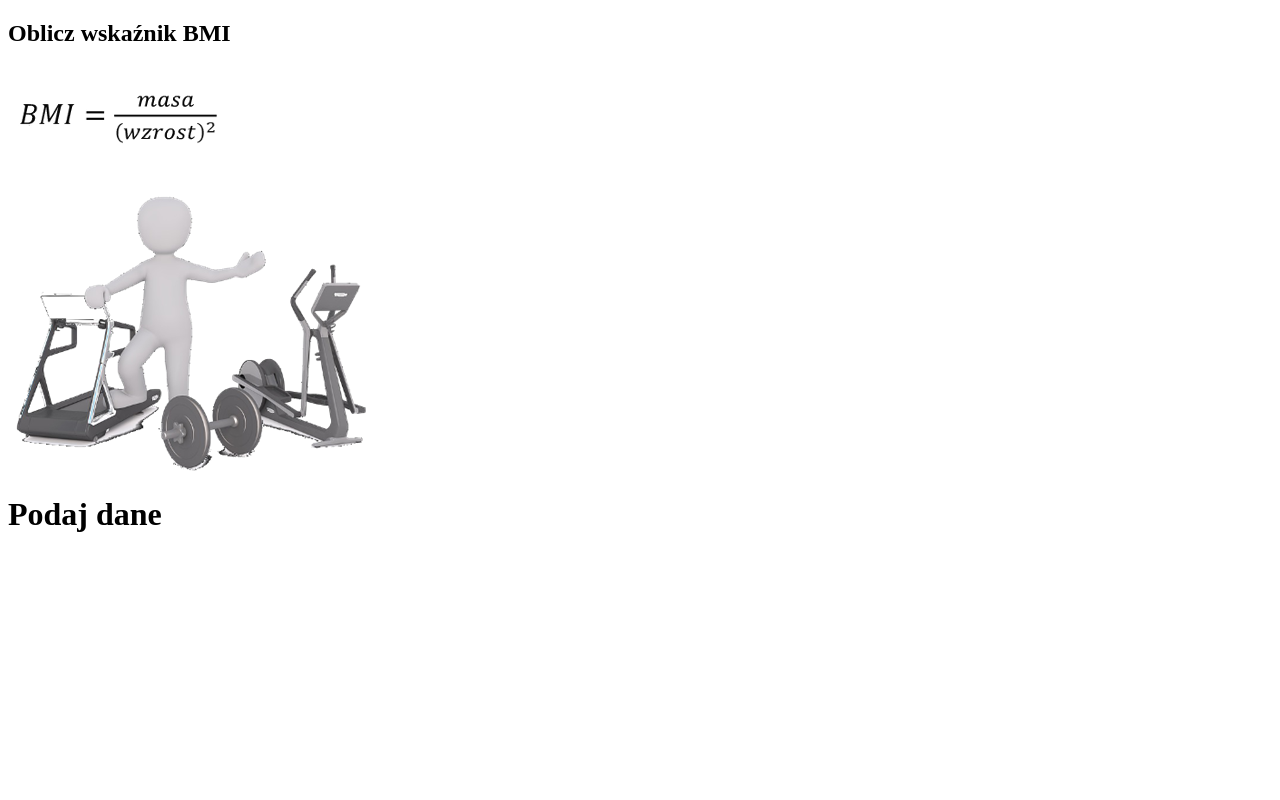
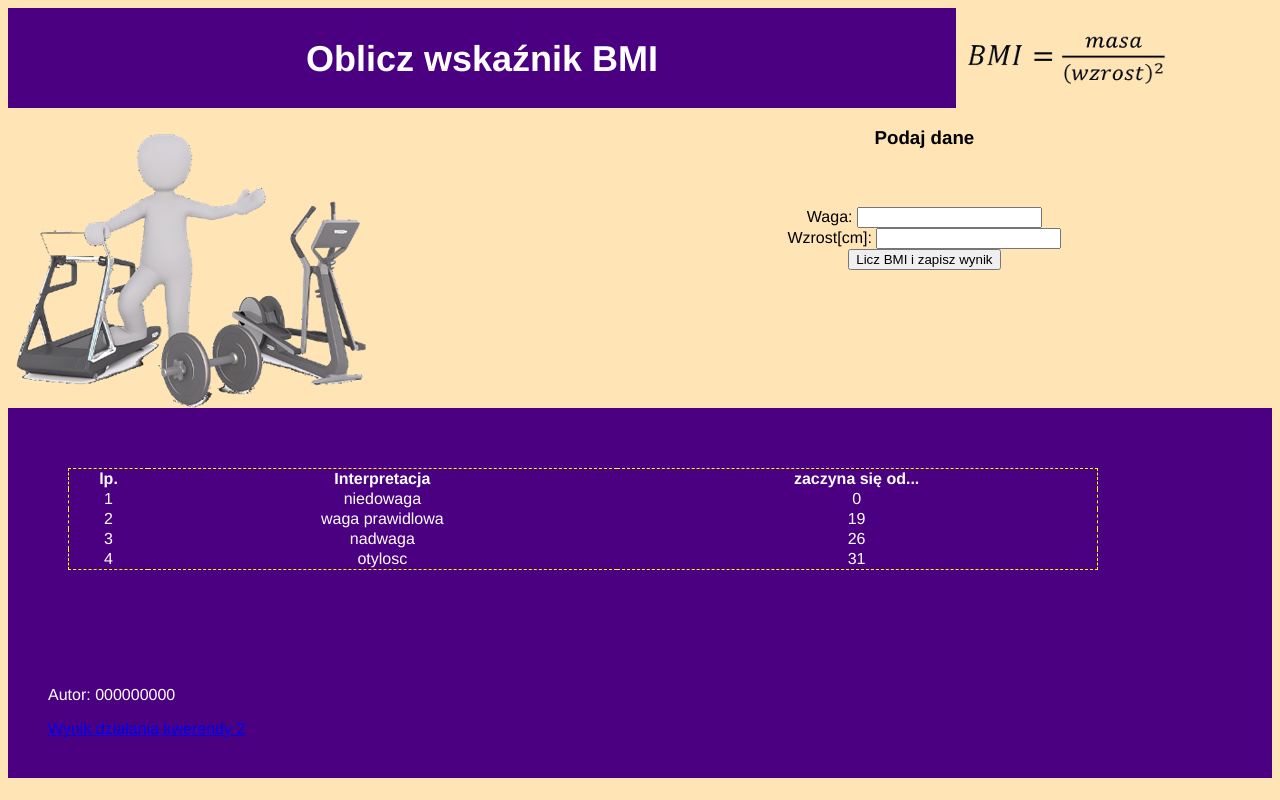
Before and after one commit to GrygielSzymon/Technikum-19, a PHP site: page /waga.php in a window 1280 px wide. Run offline with PHP 8.4, Linux system fonts and the light colour scheme; data comes from the database, SQL or seed files in the repository.

Commit message:
Add files via upload

```diff
--- /dev/null
+++ b/PAI-3/Lekcja10_2_wstawianie_do_bazy_formularz/cw1_ee_09_2021_01_04/styl4.css
@@ -0,0 +1,54 @@
+body{
+    font-family: Helvetica;
+    background-color: #FFE4B5;
+}
+header{
+    display: flex;
+}
+.baner{
+    background-color: #4B0082;
+    color: white;
+    text-align: center;
+    width: 75%;
+    height: 100px;
+    font-size: 150%;
+}
+.banerLogo{
+    width: 25%;
+    height: 100px;
+}
+.leftRight{
+    display: flex;
+}
+.left{
+    width: 45%;
+    height: 300px;
+}
+.right{
+    width: 55%;
+    height: 300px;
+    text-align: center;
+}
+form{
+    padding: 40px;
+}
+main{
+    background-color: #4B0082;
+    padding: 60px;
+}
+table{
+    color: white;
+    text-align: center;
+    width: 90%;
+    border: 1px dashed yellow;
+    border-collapse: collapse;
+}
+tr:hover{
+    background-color: #9370DB;
+    color: yellow;
+}
+footer{
+    background-color: #4B0082;
+    color: white;
+    padding: 40px;
+}
--- a/PAI-3/Lekcja10_2_wstawianie_do_bazy_formularz/cw1_ee_09_2021_01_04/waga.php
+++ b/PAI-3/Lekcja10_2_wstawianie_do_bazy_formularz/cw1_ee_09_2021_01_04/waga.php
@@ -1,12 +1,17 @@
 <!DOCTYPE html>
 <html lang="pl">
+
 <head>
     <meta charset="UTF-8">
     <meta name="viewport" content="width=device-width, initial-scale=1.0">
-    <link rel=""stylesheet href="styl4.css">
+    <link rel="stylesheet" href="styl4.css">
     <title>Twój wskaźnik BMI</title>
 </head>
+
 <body>
+    <?php
+        $mysqli = mysqli_connect("localhost", "root", "", "egzamin");
+    ?>
     <header>
         <section class="baner">
             <h2>Oblicz wskaźnik BMI</h2>
@@ -17,21 +22,64 @@
         </section>
     </header>
 
-    <left>
-        <img src="rys1.png" alt="zrzuć kalorie!">
-    </left>
+    <article class="leftRight">
+        <section class="left">
+            <img src="rys1.png" alt="zrzuć kalorie!">
+        </section>
 
-    <right>
-        <h1>Podaj dane</h1>
-
-    </right>
+        <section class="right">
+            <h1>Podaj dane</h1>
+            <form method="post">
+                <label>
+                    Waga: <input type="number" name="waga">
+                </label>
+                <br>
+                <label>
+                    Wzrost[cm]: <input type="number" name="wzrost">
+                </label>
+                <br>
+                <button type="submit">Licz BMI i zapisz wynik</button>
+            </form>
+            <?php
+                if (!empty($_POST["waga"]) && !empty($_POST["wzrost"])) {
+                    $waga = $_POST["waga"];
+                    $wzrost = $_POST["wzrost"];
+                    $bmi = $waga / ($wzrost * $wzrost) * 10000;
+                    if($bmi > 0 && $bmi < 19) $przedzial = 1;
+                    if($bmi > 19 && $bmi < 26) $przedzial = 2;
+                    if($bmi > 26 && $bmi < 31) $przedzial = 3;
+                    if($bmi > 31 && $bmi < 100) $przedzial = 4;
+                    echo "Twoja waga: $waga; Twój wzrost: $wzrost<br/>BMI wynosi: $bmi";
+                    $data = DATE("Y-m-d");
+                    mysqli_query($mysqli, "INSERT INTO wynik VALUES (NULL, $przedzial, '$data', $bmi);");
+                }
+            ?>
+        </section>
+    </article>
 
     <main>
-
+        <table>
+            <tr>
+                <th>lp.</th>
+                <th>Interpretacja</th>
+                <th>zaczyna się od...</th>
+            </tr>
+            <?php
+                $result = mysqli_query($mysqli, "SELECT id, informacja, wart_min FROM bmi;");
+                while($tab = mysqli_fetch_row($result)) {
+				    echo "<tr><td>$tab[0]</td><td>$tab[1]</td><td>$tab[2]</td></tr>";
+			    }
+            ?>
+        </table>
     </main>
 
     <footer>
+        <p>Autor: 000000000</p>
+        <a href="kw2.jpg">Wynik działania kwerendy 2</a>
+    </footer>
+    <?php
+        mysqli_close($mysqli);
+    ?>
+</body>
 
-    </footer>
-</body>
 </html>
```
Also changed, not shown: PAI-3/Lekcja10_2_wstawianie_do_bazy_formularz/cw2_EE.09-04-22.01/logowanie.php (added, +54 -0 lines), PAI-3/Lekcja10_2_wstawianie_do_bazy_formularz/cw2_EE.09-04-22.01/pliki4/zad1/uzytkownicy.sql (added, +16 -0 lines), PAI-3/Lekcja10_2_wstawianie_do_bazy_formularz/cw2_EE.09-04-22.01/regulamin.html (added, +11 -0 lines), PAI-3/Lekcja10_2_wstawianie_do_bazy_formularz/cw2_EE.09-04-22.01/styl4.css (added, +41 -0 lines), PAI-3/Lekcja10_2_wstawianie_do_bazy_formularz/cw2_EE.09-04-22.01/uzytkownicy.sql (added, +16 -0 lines), PAI-3/Lekcja10_2_wstawianie_do_bazy_formularz/cw2_EE.09-04-22.01/obraz.jpg (added), PAI-3/Lekcja10_2_wstawianie_do_bazy_formularz/cw2_EE.09-04-22.01/pliki4/zad1/obraz.jpg (added).
